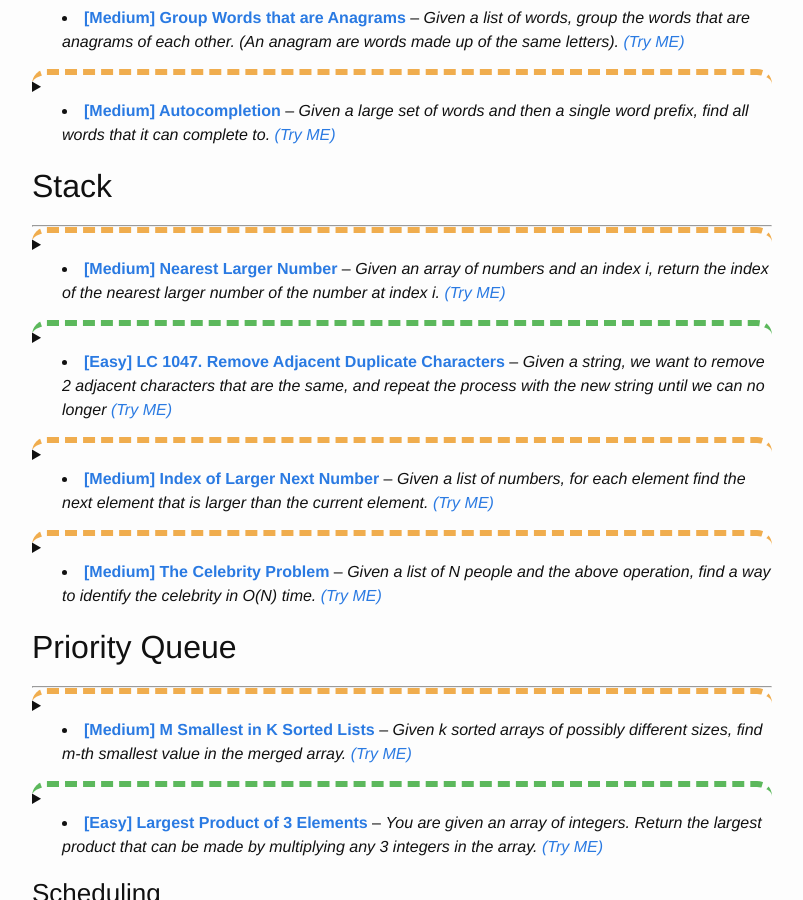
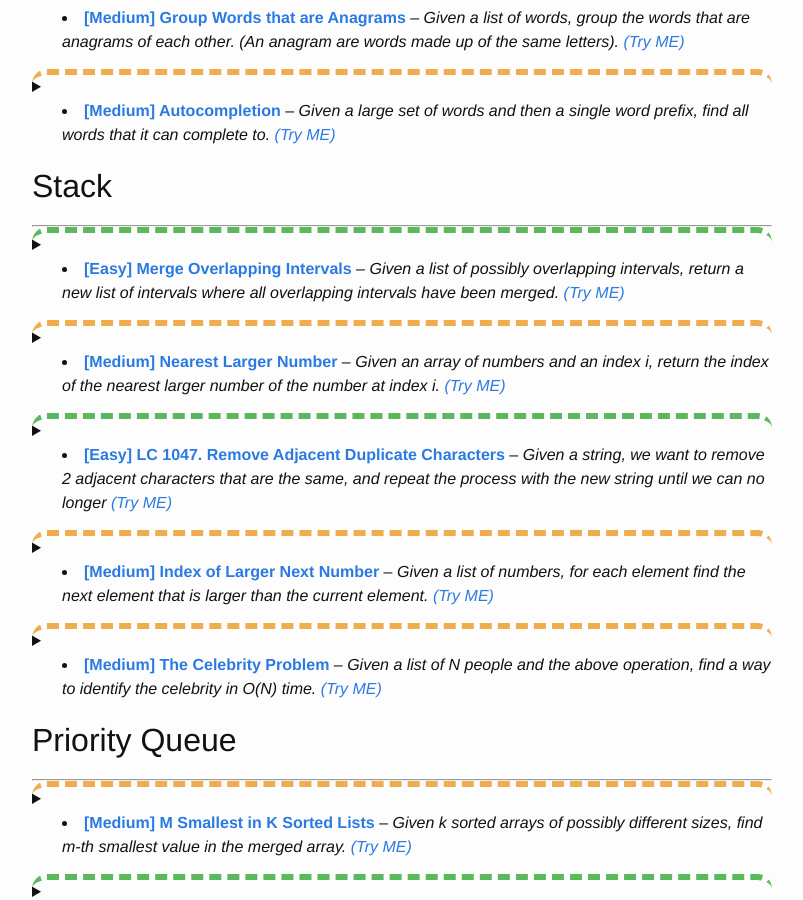
Before and after one commit to trsong/trsong.github.io, a Jekyll site: the page built from _posts/2019-04-01-DailyQuestionsByCategory.md, in a window 1280 px wide and 900 px high, scrolled down 6256 px. Shown: the whole window, without its empty margins (238-1041 px from the left). Built offline with Jekyll 4.4.1, drawn with Linux system fonts in a browser that asks for light colours.

Commit message:
Add previous question to category

```diff
--- a/_posts/2019-04-01-DailyQuestionsByCategory.md
+++ b/_posts/2019-04-01-DailyQuestionsByCategory.md
@@ -1047,6 +1047,23 @@ s.autocomplete('do')  # Return ['dog', 'door', 'dodge']
 
 ## Stack
 ---
+
+<details>
+<summary class="lc_e">
+
+- [**\[Easy\] Merge Overlapping Intervals**](https://trsong.github.io/python/java/2020/08/02/DailyQuestionsAug/#aug-18-2020-easy-merge-overlapping-intervals) -- *Given a list of possibly overlapping intervals, return a new list of intervals where all overlapping intervals have been merged.* [*\(Try ME\)*](https://repl.it/@trsong/Merge-All-Overlapping-Intervals-1)
+
+</summary>
+<div>
+
+**Question:** Given a list of possibly overlapping intervals, return a new list of intervals where all overlapping intervals have been merged.
+
+The input list is not necessarily ordered in any way.
+
+For example, given `[(1, 3), (5, 8), (4, 10), (20, 25)]`, you should return `[(1, 3), (4, 10), (20, 25)]`.
+
+</div>
+</details>
 
 
 <details>
```
